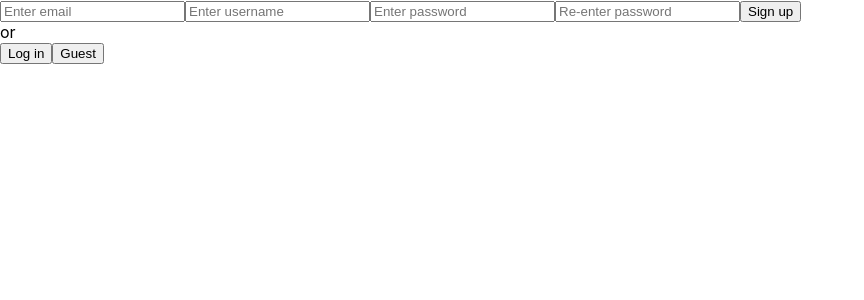
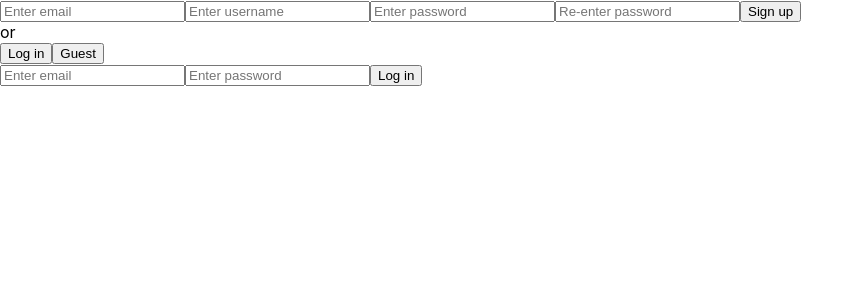
Before and after one commit to ganjihyok/Shinnara, a React (Create React App) app in the folder client/: page / in a window 1280 px wide. Shown: the top 300 px of the page, without its empty margins (0-864 px from the left). Built offline with nearby package versions, Linux system fonts and the light colour scheme.

Commit message:
implemented login module

```diff
--- a/client/src/App.js
+++ b/client/src/App.js
@@ -4,13 +4,16 @@ import axios from "axios";
 
 //components
 import SignupModule from "./components/signupModule/SignupModule";
+import LoginModule from "./components/loginModule/LoginModule";
 
 class App extends Component {
   constructor() {
     super();
 
     this.signUp = this.signUp.bind(this);
+    this.logIn = this.logIn.bind(this);
   }
+
   signUp(user) {
     axios
       .post("http://localhost:8000/api/users", { user })
@@ -21,11 +24,24 @@ class App extends Component {
         console.log(err.response.data.errors);
       });
   }
+
+  logIn(user) {
+    axios
+      .post("http://localhost:8000/api/users/login", { user })
+      .then(res => {
+        console.log(res);
+      })
+      .catch(err => {
+        console.log(err.response.data.errors);
+      });
+  }
+
   render() {
     return (
       <div className="App">
         <header className="App-header" />
         <SignupModule signUp={this.signUp} />
+        <LoginModule logIn={this.logIn} />
       </div>
     );
   }
--- /dev/null
+++ b/client/src/components/loginModule/LoginModule.js
@@ -0,0 +1,48 @@
+import React, { useState } from "react";
+import styles from "./LoginModule.module.css";
+
+export default function LoginModule(props) {
+  const [email, setEmail] = useState("");
+  const [password, setPassword] = useState("");
+
+  function handleEmailChange(e) {
+    setEmail(e.target.value);
+  }
+
+  function handlePasswordChange(e) {
+    setPassword(e.target.value);
+  }
+
+  function onSubmit(e) {
+    e.preventDefault();
+
+    const user = {
+      email,
+      password
+    };
+
+    props.logIn(user);
+  }
+
+  return (
+    <div className={styles.mainContainer}>
+      <form onSubmit={onSubmit}>
+        <input
+          type="text"
+          name="email"
+          value={email}
+          placeholder="Enter email"
+          onChange={handleEmailChange}
+        />
+        <input
+          type="password"
+          name="password"
+          value={password}
+          placeholder="Enter password"
+          onChange={handlePasswordChange}
+        />
+        <input type="submit" name="submit" value="Log in" />
+      </form>
+    </div>
+  );
+}
```
Also changed, not shown: client/src/components/loginModule/LoginModule.module.css (added), 1 other file (tests, documents, lock files or other folders).
